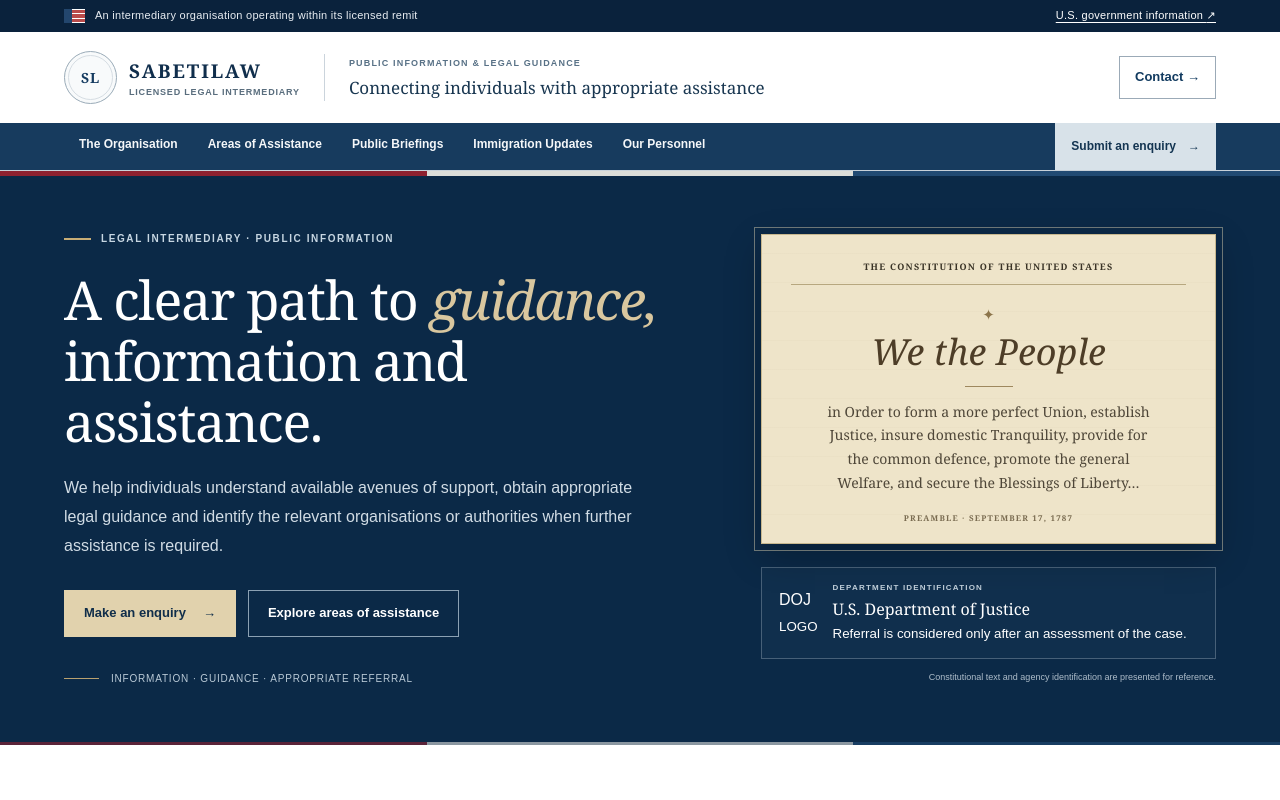
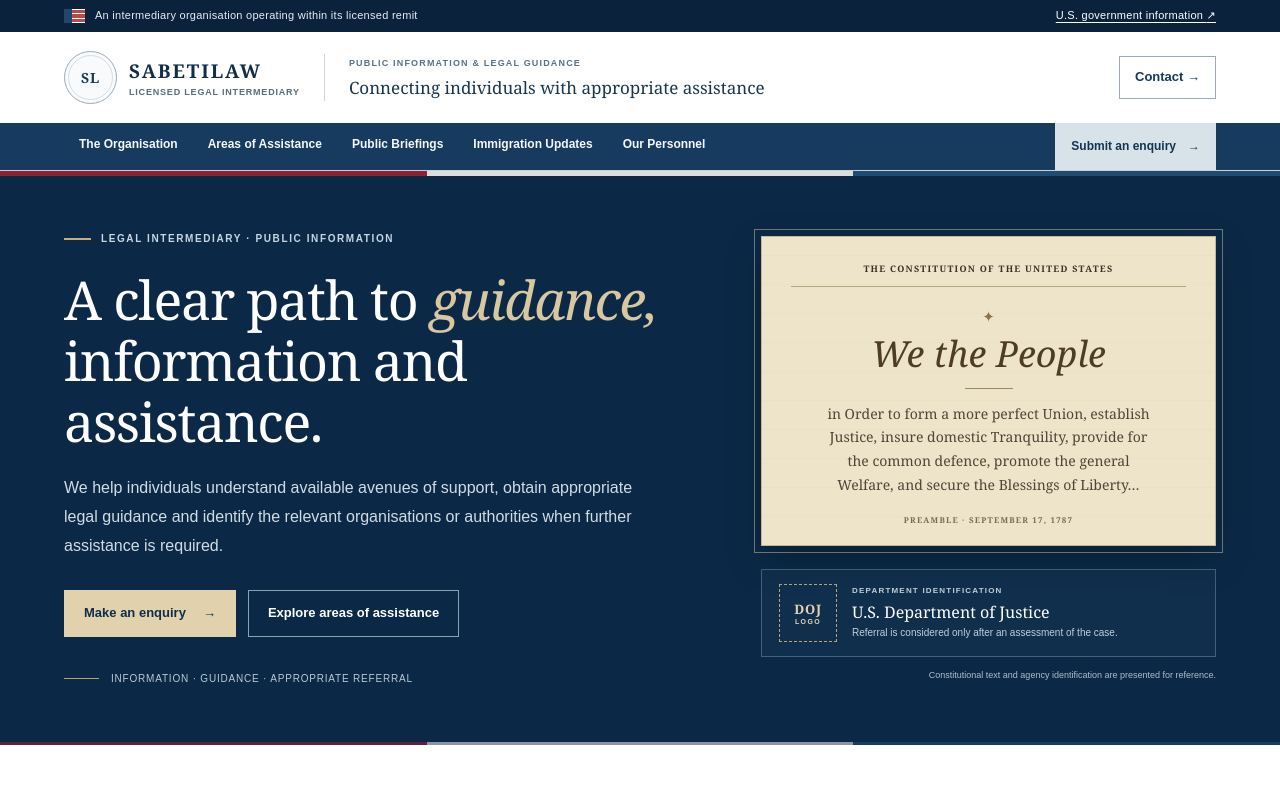
Before and after one commit to Eldee05/sabetilaw, a React (Vite) app in the folder client/: page / in a window 1280 px wide. Shown: the top 800 px of the page. Built offline with nearby package versions, Linux system fonts and the light colour scheme; no server answers.

Commit message:
Style DOJ identity placeholder without outbound link

```diff
--- a/client/src/styles.css
+++ b/client/src/styles.css
@@ -410,11 +410,12 @@ body { font-family: Arial, "Helvetica Neue", sans-serif; color: #1b2d3d; }
 .constitution-paper p { max-width: 330px; margin: 0 auto; font: 14px/1.7 Georgia,serif; color: #4e4638; }
 .paper-footer { margin-top: 17px; font: 700 8px Georgia,serif; letter-spacing: .15em; color: #796b50; }
 .authority-reference { display: flex; align-items: center; gap: 15px; margin-top: 23px; padding: 14px 17px; border: 1px solid #476078; background: #102f4d; }
-.authority-monogram { width: 43px; height: 43px; flex: none; display: grid; place-items: center; border: 1px solid #b8a477; border-radius: 50%; color: #e2d4b5; font: 700 12px Georgia,serif; }
+.authority-logo-placeholder { width: 58px; height: 58px; flex: none; display: grid; place-content: center; text-align: center; border: 1px dashed #b8a477; color: #e2d4b5; font: 700 13px Georgia,serif; letter-spacing: .06em; }
+.authority-logo-placeholder small { font: 700 7px Arial,sans-serif; letter-spacing: .2em; }
+.authority-note { color: #c1cfda; font-size: 10px; line-height: 1.45; }
 .authority-copy { display: grid; gap: 3px; }
 .authority-copy > span { color: #c1cfda; font-size: 8px; letter-spacing: .15em; font-weight: 700; }
 .authority-copy strong { color: #fff; font: 16px Georgia,serif; }
-.authority-copy a { color: #e1d2ad; font-size: 11px; text-decoration: underline; text-underline-offset: 3px; }
 .hero-panel-caption { color: #aebdca; font-size: 9px; line-height: 1.4; margin-top: 12px; text-align: right; }
 .institution-section { background: #fff !important; }
 .about-institutional { display: grid; grid-template-columns: 190px minmax(0,1.2fr) minmax(200px,.7fr); gap: 34px; align-items: start; }
```
